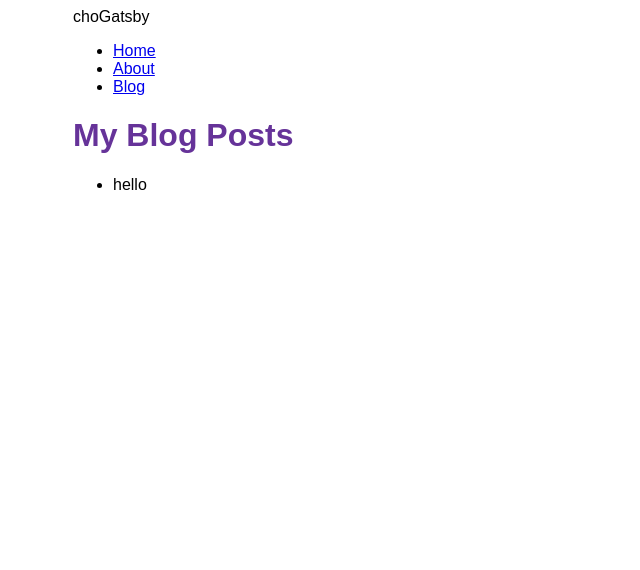
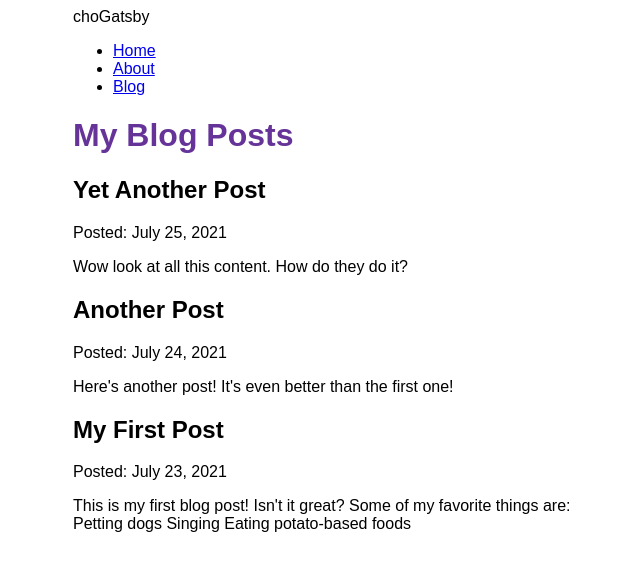
Before and after one commit to hisstoryxx/choGatsby, a Gatsby site: page /blog in a window 1280 px wide. Shown: the whole page, without its empty margins (317-957 px from the left). Built offline with nearby package versions, Linux system fonts and the light colour scheme; Gatsby itself is replaced by a stand-in of ours.

Commit message:
Finished Tutorial Part 5"

```diff
--- /dev/null
+++ b/blog/another-post.mdx
@@ -0,0 +1,7 @@
+---
+title: "Another Post"
+date: "2021-07-24"
+slug: "another-post"
+---
+
+Here's another post! It's even better than the first one!
--- /dev/null
+++ b/blog/my-first-post.mdx
@@ -0,0 +1,13 @@
+---
+title: "My First Post"
+date: "2021-07-23"
+slug: "my-first-post"
+---
+
+This is my first blog post! Isn't it *great*?
+
+Some of my **favorite** things are:
+
+* Petting dogs
+* Singing
+* Eating potato-based foods
--- /dev/null
+++ b/blog/yet-another-post.mdx
@@ -0,0 +1,7 @@
+---
+title: "Yet Another Post"
+date: "2021-07-25"
+slug: "yet-another-post"
+---
+
+Wow look at all this content. How do they do it?
--- a/gatsby-config.js
+++ b/gatsby-config.js
@@ -16,5 +16,6 @@ module.exports = {
         path: `${__dirname}/blog`,
       }
     },
+    "gatsby-plugin-mdx"
   ],
 }
--- a/package.json
+++ b/package.json
@@ -15,8 +15,10 @@
     "clean": "gatsby clean"
   },
   "dependencies": {
+    "@mdx-js/react": "2.2.1",
     "gatsby": "^5.4.1",
     "gatsby-plugin-image": "3.4.0",
+    "gatsby-plugin-mdx": "5.4.0",
     "gatsby-plugin-sharp": "5.4.0",
     "gatsby-source-filesystem": "5.4.0",
     "react": "^18.2.0",
--- a/src/pages/blog.js
+++ b/src/pages/blog.js
@@ -6,28 +6,33 @@ import Seo from '../components/seo'
 const BlogPage = ({ data }) => {
     return (
       <Layout pageTitle="My Blog Posts">
-        <ul>
-        {
-          data.allFile.nodes.map(node => (
-            <li key={node.name}>
-              {node.name}
-            </li>
-          ))
-        }
-        </ul>
+         {
+        data.allMdx.nodes.map((node) => (
+          <article key={node.id}>
+            <h2>{node.frontmatter.title}</h2>
+            <p>Posted: {node.frontmatter.date}</p>
+            <p>{node.excerpt}</p>
+          </article>
+        ))
+      }
       </Layout>
     )
   }
 
-export const query = graphql`
+  export const query = graphql`
   query {
-    allFile {
+    allMdx(sort: { frontmatter: { date: DESC }}) {
       nodes {
-        name
+        frontmatter {
+          date(formatString: "MMMM D, YYYY")
+          title
+        }
+        id
+        excerpt
       }
     }
   }
-`
+  `
 export const Head = () => <Seo title="My Blog Posts" />
 
 export default BlogPage
```
Also changed, not shown: blog/hello.js (deleted), 1 other file.
